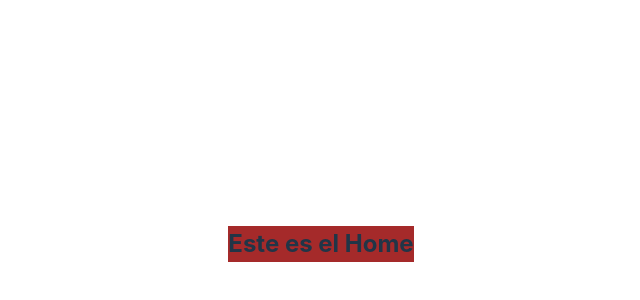
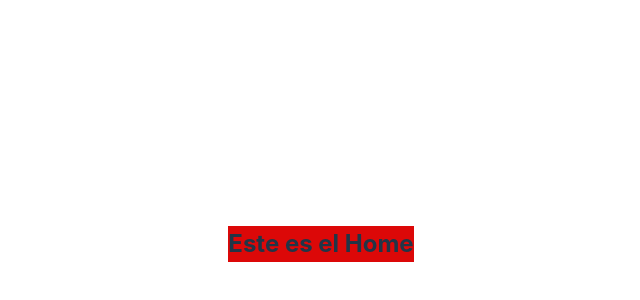
Before and after one commit to No-Country-simulation/c19-53-n-node-react, a React (Vite) app in the folder FrontEnd/: page / in a window 1280 px wide. Shown: the part 156-456 px from the top of the page, without its empty margins (319-959 px from the left). Built offline with nearby package versions, Linux system fonts and the light colour scheme.

Commit message:
prueba de la rama ema

```diff
--- a/FrontEnd/src/views/Home/Home.css
+++ b/FrontEnd/src/views/Home/Home.css
@@ -1,3 +1,3 @@
 h2{
-    background-color: brown;
+    background-color: rgb(220, 8, 8);
 }
```
Also changed, not shown: 1 other file (tests, documents, lock files or other folders).
